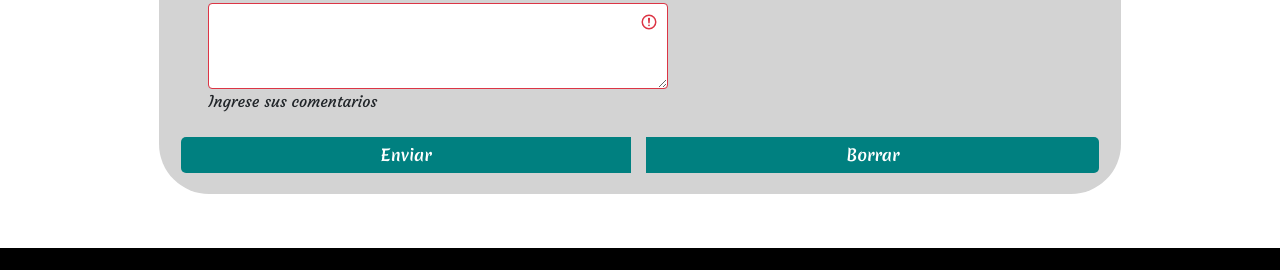
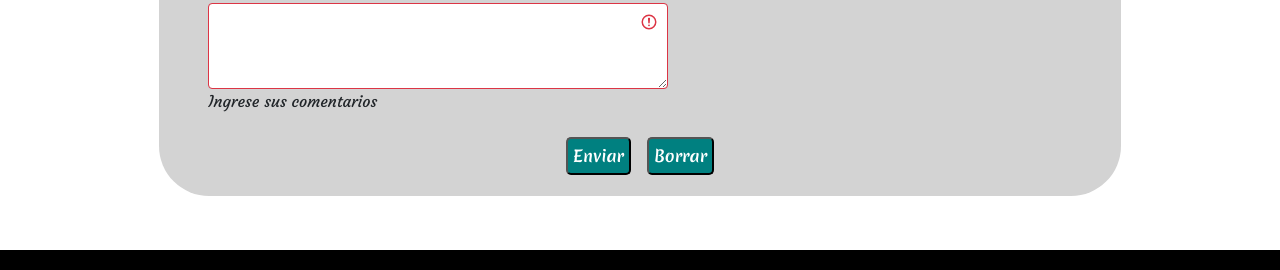
Before and after one commit to gastondacruz21/LaBestBurger, a website: page pages/contacto.html in a window 1280 px wide. Shown: the part 980-1250 px from the top of the page. Drawn offline with Linux system fonts and the light colour scheme; some icons are missing.

Commit message:
ajuste a los botones

```diff
--- a/pages/contacto.html
+++ b/pages/contacto.html
@@ -159,8 +159,8 @@
 
                                     <!--Carga datos del usuario: Controles-->
                                     <div class="btn-group d-grid gap-3 d-md-flex justify-content-md-center">
-                                        <button class="formulario__control formulario__control--color btn btn-sm btn btn-lg" type="submit">Enviar</button>
-                                        <button class="formulario__control formulario__control--color btn btn-sm btn btn-lg" type="reset">Borrar</button>
+                                        <button class="formulario__control formulario__control--color btn-sm btn-lg" type="submit">Enviar</button>
+                                        <button class="formulario__control formulario__control--color btn-sm btn-lg" type="reset">Borrar</button>
                                     </div>
 
                                 </form>
```
